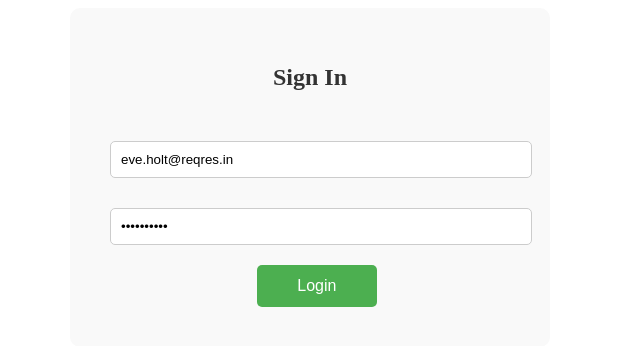
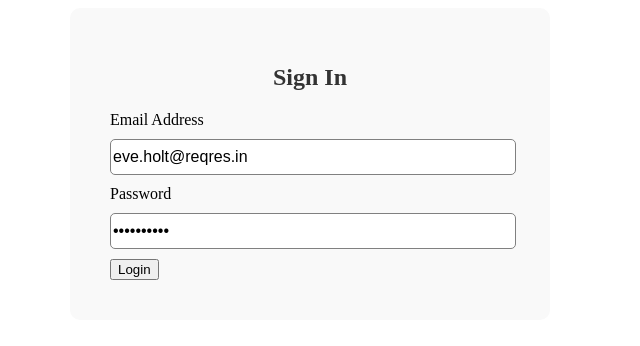
Before and after one commit to iamsabitak/Mantine-Project, a React (Vite) app: page / in a window 1280 px wide. Shown: the top 346 px of the page, without its empty margins (330-970 px from the left). Built offline with nearby package versions, Linux system fonts and the light colour scheme.

Commit message:
styled the textinput from mantine

```diff
--- a/src/InputExample.jsx
+++ b/src/InputExample.jsx
@@ -1,6 +1,6 @@
 import { useState } from "react";
 import styled from "styled-components";
-import { Button, Group } from "@mantine/core";
+import { Button, Group, TextInput } from "@mantine/core";
 import { useNavigate } from "react-router-dom";
 import axios from "axios";
 
@@ -17,31 +17,6 @@ const Title = styled.h1`
   color: #333333;
   margin-bottom: 20px;
   text-align: center;
-`;
-
-const StyledTextInput = styled.input`
-  width: 100%;
-  padding: 10px;
-  border: 1px solid #ccc;
-  border-radius: 5px;
-  margin-top: 30px;
-`;
-
-const StyledButton = styled(Button)`
-  margin-top: 20px;
-  width: 30%;
-  background-color: #4caf50;
-  color: #ffffff;
-  border: none;
-  border-radius: 5px;
-  font-size: 16px;
-  padding: 12px 0;
-  margin-left: 9.18rem;
-  transition: background-color 0.3s ease;
-
-  &:hover {
-    background-color: #388e3c;
-  }
 `;
 
 function InputExample() {
@@ -70,21 +45,45 @@ function InputExample() {
     <FormWrapper>
       <Title>Sign In</Title>
       <Group>
-        <StyledTextInput
+        <TextInput
           label="Email Address"
           placeholder="Email Address"
           value={email}
           onChange={(e) => setEmail(e.target.value)}
+          styles={{
+            input: {
+              border: "1px solid grey",
+              width: "100%",
+              height: "2rem",
+              fontSize: "1rem",
+              borderRadius: "5px",
+              marginTop: "10px",
+              marginBottom: "10px",
+            },
+            label: { fontSize: "1rem" },
+          }}
         />
-        <StyledTextInput
+        <TextInput
           label="Password"
           placeholder="Password"
           type="password"
           value={password}
+          styles={{
+            input: {
+              border: "1px solid grey",
+              width: "100%",
+              height: "2rem",
+              fontSize: "1rem",
+              borderRadius: "5px",
+              marginTop: "10px",
+              marginBottom: "10px",
+            },
+            label: { fontSize: "1rem" },
+          }}
           onChange={(e) => setPassword(e.target.value)}
         />
       </Group>
-      <StyledButton onClick={onSubmitHandler}>Login</StyledButton>
+      <Button onClick={onSubmitHandler}>Login</Button>
     </FormWrapper>
   );
 }
```
